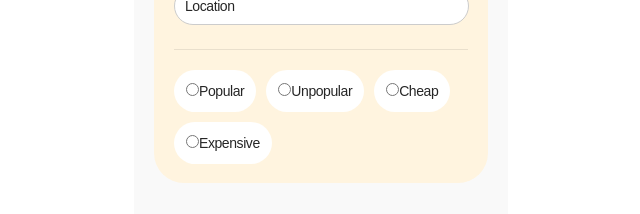
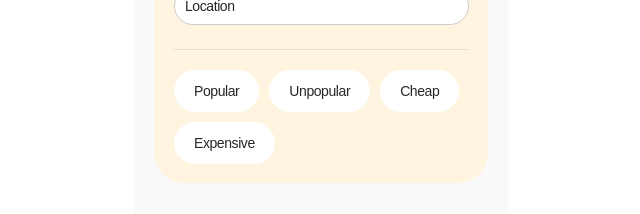
Before and after one commit to olehsolonin/Petlove, a React (Vite) app: page /notices in a window 1280 px wide. Shown: the part 389-603 px from the top of the page, without its empty margins (319-959 px from the left). Built offline with nearby package versions, Linux system fonts and the light colour scheme; no server answers.

Commit message:
fix problems with rtadio buttons and checked style

```diff
--- a/src/components/NoticesFilters/NoticesFilters.jsx
+++ b/src/components/NoticesFilters/NoticesFilters.jsx
@@ -16,7 +16,7 @@ import {
   addLocations,
   addParams,
   addResults,
-} from "../../redux/noticesSlice.js"; // <-- правильный экшен
+} from "../../redux/noticesSlice.js";
 import { useId } from "react";
 import { Formik, Form, Field } from "formik";
 import Select from "react-select";
@@ -29,7 +29,7 @@ export default function NoticesFilters() {
     const getCatalog = async () => {
       try {
         const res = await fetchCategories();
-        dispatch(addCategories(res)); // <-- правильный экшен
+        dispatch(addCategories(res));
       } catch (error) {
         console.error("Помилка завантаження категорій:", error);
       }
@@ -37,7 +37,7 @@ export default function NoticesFilters() {
     const getSex = async () => {
       try {
         const res = await fetchSex();
-        dispatch(addSex(res)); // <-- правильный экшен
+        dispatch(addSex(res));
       } catch (error) {
         console.error("Помилка завантаження статі:", error);
       }
@@ -46,7 +46,7 @@ export default function NoticesFilters() {
     const getSpecies = async () => {
       try {
         const res = await fetchSpecies();
-        dispatch(addSpecies(res)); // <-- правильный экшен
+        dispatch(addSpecies(res));
       } catch (error) {
         console.error("Помилка завантаження:", error);
       }
@@ -55,7 +55,7 @@ export default function NoticesFilters() {
     const getLocations = async () => {
       try {
         const res = await fetchLocations();
-        dispatch(addLocations(res)); // <-- правильный экшен
+        dispatch(addLocations(res));
       } catch (error) {
         console.error("Помилка завантаження доступних локацій:", error);
       }
@@ -78,6 +78,8 @@ export default function NoticesFilters() {
     sex: "",
     species: "",
     locations: null,
+    byPopularity: "",
+    byPrice: "",
   };
 
   const catalogId = useId();
@@ -86,6 +88,7 @@ export default function NoticesFilters() {
 
   const handleSubmit = (values, actions) => {
     const cleanedValues = {};
+    console.log(values);
 
     for (const key in values) {
       const value = values[key];
@@ -113,7 +116,7 @@ export default function NoticesFilters() {
     console.log(values);
     actions.resetForm();
   };
-  console.log(typeof categories);
+  //   console.log(typeof categories);
 
   return (
     <div className={css.noticesFiltersContainer}>
@@ -187,20 +190,43 @@ export default function NoticesFilters() {
               <div className={css.line}></div>
               <div className={css.bottomFiltersWrapper}>
                 <label className={css.labelButtonWrapper}>
-                  <input type="radio" name="byPopularity" value={true} />
-                  Popular
+                  <Field
+                    type="radio"
+                    name="byPopularity"
+                    value="true"
+                    className={css.radioInput}
+                  />
+                  <span className={css.customButton}>Popular</span>
                 </label>
+
                 <label className={css.labelButtonWrapper}>
-                  <input type="radio" name="byPopularity" value={false} />
-                  Unpopular
+                  <Field
+                    type="radio"
+                    name="byPopularity"
+                    value="false"
+                    className={css.radioInput}
+                  />
+                  <span className={css.customButton}>Unpopular</span>
                 </label>
+
                 <label className={css.labelButtonWrapper}>
-                  <input type="radio" name="byPrice" value={true} />
-                  Cheap
+                  <Field
+                    type="radio"
+                    name="byPrice"
+                    value="true"
+                    className={css.radioInput}
+                  />
+                  <span className={css.customButton}>Cheap</span>
                 </label>
+
                 <label className={css.labelButtonWrapper}>
-                  <input type="radio" name="byPrice" value={false} />
-                  Expensive
+                  <Field
+                    type="radio"
+                    name="byPrice"
+                    value="false"
+                    className={css.radioInput}
+                  />
+                  <span className={css.customButton}>Expensive</span>
                 </label>
               </div>
             </Form>
--- a/src/components/NoticesFilters/NoticesFilters.module.css
+++ b/src/components/NoticesFilters/NoticesFilters.module.css
@@ -92,7 +92,7 @@
 
 .bottomFiltersWrapper {
   width: 295px;
-  height: 94px;
+  height: auto;
   display: flex;
   flex-direction: row;
   flex-wrap: wrap;
@@ -100,9 +100,21 @@
 }
 
 .labelButtonWrapper {
+  display: flex;
+  align-items: center;
+  position: relative;
+  cursor: pointer;
+}
+
+/* приховуємо стандартне радіо */
+.radioInput {
+  display: none;
+}
+
+.customButton {
   border-radius: 30px;
   height: 42px;
-  padding: 12px;
+  padding: 12px 20px;
   background: #fff;
   font-family: "Manrope", sans-serif;
   font-weight: 500;
@@ -110,4 +122,11 @@
   line-height: 129%;
   letter-spacing: -0.03em;
   color: #262626;
+  transition: background 0.3s, color 0.3s;
 }
+
+/* стилі для активної кнопки */
+.radioInput:checked + .customButton {
+  background: #f6b83d;
+  color: #fff;
+}
```
Also changed, not shown: src/fetchReq.js (+4 -4 lines).
